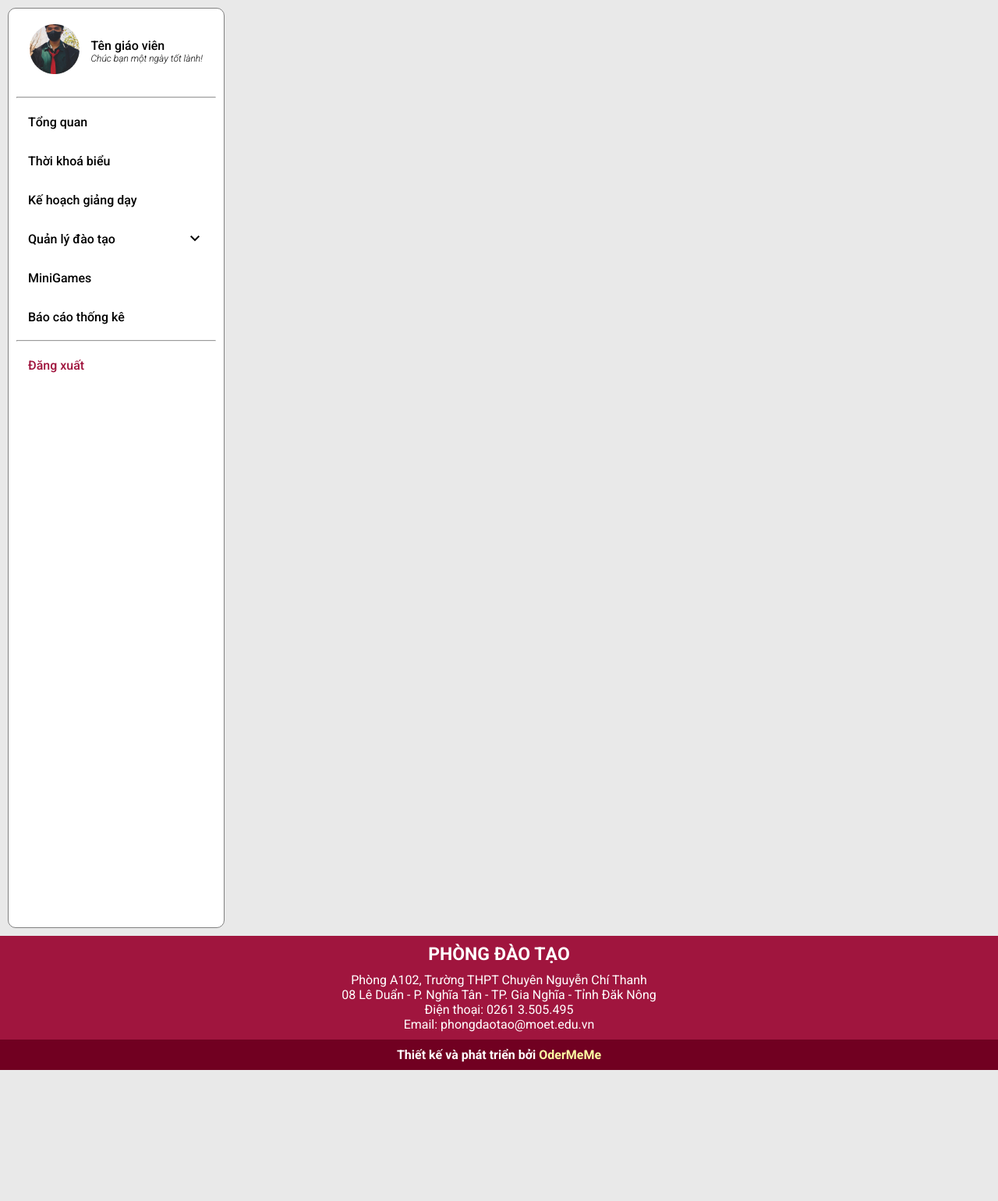
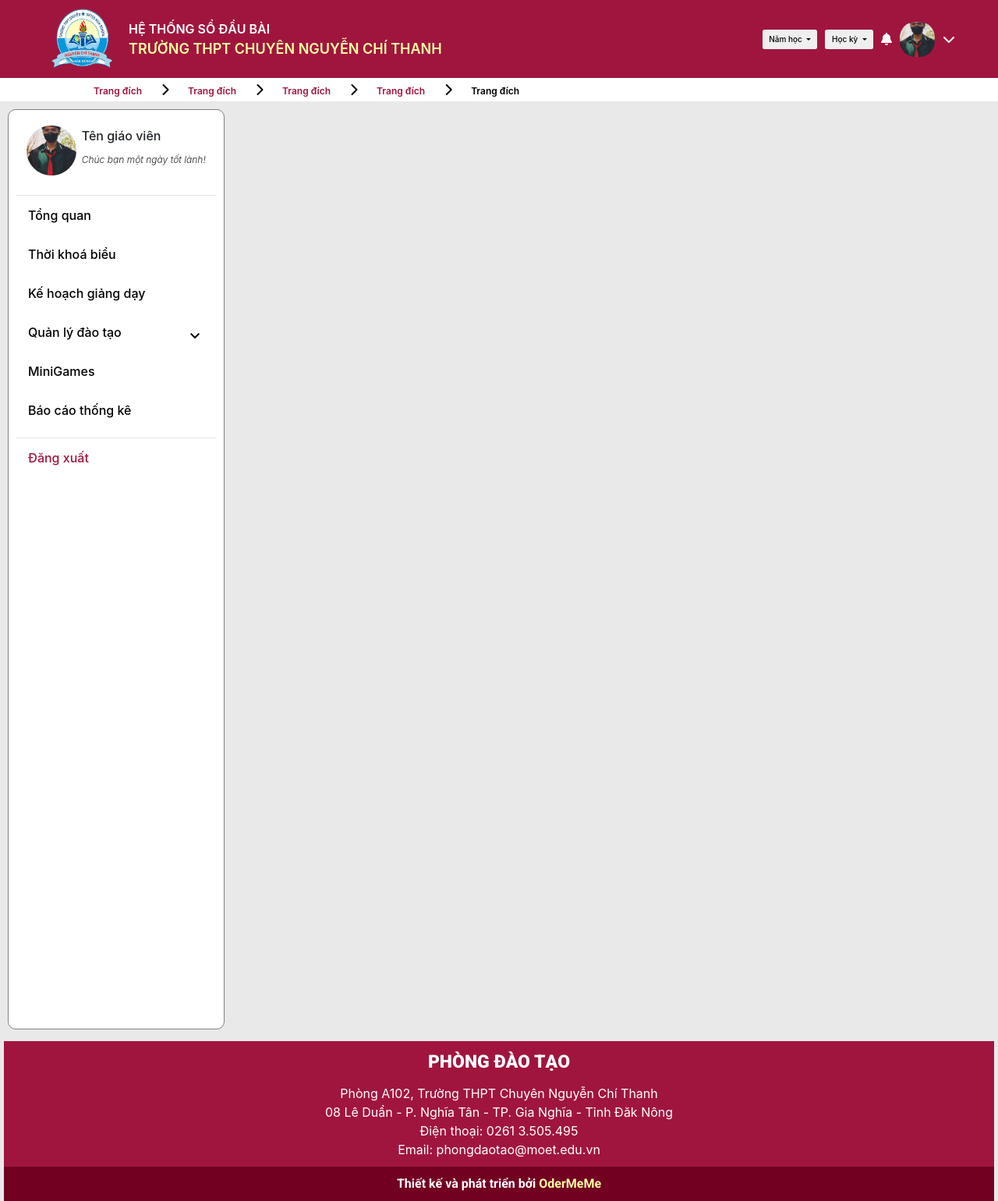
Before and after one commit to DatNguyn/QuanLySoDauBai, a PHP site: page / in a window 1280 px wide. Shown: the whole page at 78% size. Before the commit the page ends 1372 px from the top, so only its background shows below. Run offline with PHP 8.4, Linux system fonts and the light colour scheme; some libraries are stand-ins or nearby versions.

Commit message:
Them dang nhap

```diff
--- /dev/null
+++ b/CSS/footer.css
@@ -0,0 +1,43 @@
+/* footer */
+
+/* Khi bạn thêm class clearfix vào một phần tử cha, phần tử cha không tự động điều chỉnh chiều cao
+của mình để chứa các phần tử con */
+.clearfix::after {
+  content: "";
+  display: block;
+  clear: both;
+}
+
+.footer {
+  width: 100%;
+  height: 204.5px;
+  padding: 5px;
+}
+
+.text1 {
+  text-align: center;
+  font-family: "Roboto", sans-serif;
+  font-weight: 700;
+  font-style: normal;
+  font-size: 23px;
+  padding: 10px 0px;
+  background-color: #a0153e;
+  color: #ffffff;
+}
+
+.text2 {
+  text-align: center;
+  background-color: #a0153e;
+  color: #ffffff;
+  padding: 0px 0px 10px 0px;
+}
+
+.team {
+  text-align: center;
+  font-family: "Roboto", sans-serif;
+  font-weight: 700;
+  font-style: normal;
+  background-color: #710021;
+  color: #ffffff;
+  padding: 10px 0px;
+}
--- /dev/null
+++ b/CSS/header.css
@@ -0,0 +1,112 @@
+/* Css cho header */
+html {
+  font-size: 62.5%; /* 1 rem = 10px */
+  font-family: "Roboto", sans-serif;
+}
+body {
+  background-color: #e9e9e9;
+  font-size: 1.6rem; /* cơ chữ mặc định là 16px */
+}
+
+.header_title {
+  position: absolute;
+  top: 0px;
+  height: 100px;
+  width: 100%;
+  background-color: #a0153e;
+  box-sizing: border-box;
+  display: flex;
+  justify-content: space-between;
+  align-items: center;
+  height: 100px;
+  flex-wrap: nowrap;
+}
+
+.header_title__item {
+  display: inline-block;
+  margin-left: 5px;
+  margin-right: 5px;
+}
+
+.list1:first-child {
+  margin-left: 50px;
+}
+
+#logo_truong {
+  height: 100px;
+  width: 100px;
+}
+
+.list1 {
+  display: flex;
+  align-items: center;
+}
+
+.list2:last-child {
+  margin-right: 50px;
+}
+.list2 {
+  display: flex;
+  align-items: center;
+}
+
+.tenhethong {
+  color: white;
+  font-weight: 600;
+  font-size: 16px;
+}
+.tentruong {
+  color: #fdffa4;
+  font-size: 18px;
+}
+
+.icon {
+  color: white;
+}
+
+#dropdownHocKyButton {
+  font-weight: 550;
+}
+
+#dropdownNamHocButton {
+  font-weight: 550;
+}
+
+#avatar_image {
+  border-radius: 20px;
+}
+
+.nav_bar {
+  position: absolute;
+  top: 100px;
+  background-color: white;
+  width: 100%;
+  height: 30px;
+  display: flex;
+  justify-content: flex-start;
+  align-items: center;
+}
+
+.nav_tree {
+  position: absolute;
+  left: 100px;
+}
+
+.dieuhuong {
+  color: white;
+  font-size: 12px;
+  font-weight: 600;
+  display: inline;
+  margin-left: 20px;
+  margin-right: 20px;
+  color: #a0153e;
+}
+
+.dieuhuong:last-child {
+  color: black;
+}
+
+.icon_dieu_huong {
+  color: black;
+}
+/* Hết css cho header  */
--- a/style.css
+++ b/CSS/menu.css
@@ -1,29 +1,7 @@
-/* reset css */
-* {
-  margin: 0;
-  padding: 0;
-  box-sizing: border-box;
-}
-html {
-  font-size: 62.5%; /* 1 rem = 10px */
-  font-family: "Roboto", sans-serif;
-}
-body {
-  background-color: #e9e9e9;
-  font-size: 1.6rem; /* cơ chữ mặc định là 16px */
-}
-
-/* Khi bạn thêm class clearfix vào một phần tử cha, phần tử cha không tự động điều chỉnh chiều cao
-của mình để chứa các phần tử con */
-.clearfix::after {
-  content: "";
-  display: block;
-  clear: both;
-}
-
 .main {
   max-width: 1980px;
   margin: 0 auto;
+  margin-top: 130px;
   padding: 10px;
 }
 
@@ -115,11 +93,10 @@ của mình để chứa các phần tử con */
   background-color: #ffffff;
 }
 
-
 /* footer */
 .footer {
   max-width: 1980px;
-  height: 30rem;
+  height: 204.5px;
   margin: 0 auto;
 }
 
--- a/index.html
+++ b/index.html
@@ -16,10 +16,123 @@
       rel="stylesheet"
       href="https://fonts.googleapis.com/css2?family=Material+Symbols+Outlined:opsz,wght,FILL,GRAD@24,400,0,0"
     />
+    <!-- bootstrap -->
+    <link
+      rel="stylesheet"
+      href="https://cdn.jsdelivr.net/npm/bootstrap@4.0.0/dist/css/bootstrap.min.css"
+      integrity="sha384-Gn5384xqQ1aoWXA+058RXPxPg6fy4IWvTNh0E263XmFcJlSAwiGgFAW/dAiS6JXm"
+      crossorigin="anonymous"
+    />
+
+    <!-- link icon -->
+    <script
+      src="https://kit.fontawesome.com/b2fc9cc4db.js"
+      crossorigin="anonymous"
+    ></script>
+
+    <!-- reset css -->
+    <link
+      rel="stylesheet"
+      href="https://cdnjs.cloudflare.com/ajax/libs/normalize/8.0.1/normalize.min.css"
+    />
+
     <!-- link css -->
-    <link rel="stylesheet" href="style.css" />
+    <link rel="stylesheet" href="/CSS/header.css" />
+    <link rel="stylesheet" href="/CSS/menu.css" />
+    <link rel="stylesheet" href="/CSS/footer.css" />
   </head>
   <body>
+    <!-- HEADER -->
+    <header class="header">
+      <nav class="header_title">
+        <div class="header_list list1">
+          <div class="header_title__item">
+            <img id="logo_truong" src="images/image.png" alt="Logo trường" />
+          </div>
+          <div class="header_title__item">
+            <div class="tenhethong">
+              HỆ THỐNG SỔ ĐẦU BÀI <br />
+              <span class="tentruong">TRƯỜNG THPT CHUYÊN NGUYỄN CHÍ THANH</span>
+            </div>
+          </div>
+        </div>
+
+        <div class="header_list list2">
+          <div class="header_title__item">
+            <div class="dropdown">
+              <button
+                class="btn dropdown-toggle"
+                type="button"
+                id="dropdownNamHocButton"
+                data-toggle="dropdown"
+                aria-haspopup="true"
+                aria-expanded="false"
+              >
+                Năm học
+              </button>
+
+              <div
+                class="dropdown-menu dropdown-menu-right"
+                aria-labelledby="dropdownNamHocButton"
+              >
+                <a class="dropdown-item" href="#">Năm học 2021-2022</a>
+                <a class="dropdown-item" href="#">Năm học 2022-2023</a>
+                <a class="dropdown-item" href="#">Năm học 2023-2024</a>
+              </div>
+            </div>
+          </div>
+          <div class="header_title__item">
+            <div class="dropdown">
+              <button
+                class="btn dropdown-toggle"
+                type="button"
+                id="dropdownHocKyButton"
+                data-toggle="dropdown"
+                aria-haspopup="true"
+                aria-expanded="false"
+              >
+                Học kỳ
+              </button>
+              <div class="dropdown-menu" aria-labelledby="dropdownHocKyButton">
+                <a class="dropdown-item" href="#">Học kỳ I</a>
+                <a class="dropdown-item" href="#">Học kỳ II</a>
+              </div>
+            </div>
+          </div>
+
+          <div class="header_title__item">
+            <i class="icon fa-solid fa-bell"></i>
+          </div>
+
+          <div class="header_title__item">
+            <img
+              id="avatar_image"
+              src="images/avatar.png"
+              alt="avatar"
+              width="45px"
+            />
+          </div>
+
+          <div class="icon header_title__item">
+            <i class="fa-solid fa-chevron-down"></i>
+          </div>
+        </div>
+      </nav>
+      <nav class="nav_bar">
+        <div class="nav_tree">
+          <div class="dieuhuong trangtruoc">Trang đích</div>
+          <i class="icon_dieu_huong fa-solid fa-chevron-right"></i>
+          <div class="dieuhuong trangtruoc">Trang đích</div>
+          <i class="icon_dieu_huong fa-solid fa-chevron-right"></i>
+          <div class="dieuhuong trangtruoc">Trang đích</div>
+          <i class="icon_dieu_huong fa-solid fa-chevron-right"></i>
+          <div class="dieuhuong trangtruoc">Trang đích</div>
+          <i class="icon_dieu_huong fa-solid fa-chevron-right"></i>
+          <div class="dieuhuong hientai">Trang đích</div>
+        </div>
+      </nav>
+    </header>
+
     <div class="main">
       <div class="menu">
         <div class="account">
@@ -80,9 +193,10 @@
       </div>
     </div>
 
-    <div class="footer" class="clearfix">
-      <p class="text1"><strong>PHÒNG ĐÀO TẠO</strong></p>
-      <p class="text2">
+    <!-- FOOTER -->
+    <footer class="footer clearfix">
+      <div class="text1"><strong>PHÒNG ĐÀO TẠO</strong></div>
+      <div class="text2">
         Phòng A102, Trường THPT Chuyên Nguyễn Chí Thanh<br />
         08 Lê Duẩn - P. Nghĩa Tân - TP. Gia Nghĩa - Tỉnh Đăk Nông <br />
         Điện thoại: 0261 3.505.495 <br />
@@ -93,13 +207,29 @@
           style="text-decoration: none; color: #ffffff"
           >phongdaotao@moet.edu.vn</a
         >
-      </p>
-      <p class="team">
+      </div>
+      <div class="team">
         Thiết kế và phát triển bởi
         <span style="color: #fdffa4">OderMeMe</span>
-      </p>
-    </div>
+      </div>
+    </footer>
 
-    <script src="index.js"></script>
+    <script
+      src="https://code.jquery.com/jquery-3.2.1.slim.min.js"
+      integrity="sha384-KJ3o2DKtIkvYIK3UENzmM7KCkRr/rE9/Qpg6aAZGJwFDMVNA/GpGFF93hXpG5KkN"
+      crossorigin="anonymous"
+    ></script>
+    <script
+      src="https://cdn.jsdelivr.net/npm/popper.js@1.12.9/dist/umd/popper.min.js"
+      integrity="sha384-ApNbgh9B+Y1QKtv3Rn7W3mgPxhU9K/ScQsAP7hUibX39j7fakFPskvXusvfa0b4Q"
+      crossorigin="anonymous"
+    ></script>
+
+    <script
+      src="https://cdn.jsdelivr.net/npm/bootstrap@4.0.0/dist/js/bootstrap.min.js"
+      integrity="sha384-JZR6Spejh4U02d8jOt6vLEHfe/JQGiRRSQQxSfFWpi1MquVdAyjUar5+76PVCmYl"
+      crossorigin="anonymous"
+    ></script>
+    <script src="javascript/index.js"></script>
   </body>
 </html>
```
Also changed, not shown: CSS/login.css (added, +131 -0 lines), javascript/login.js (added, +9 -0 lines), login.html (added, +90 -0 lines), images/avatar.png (added), images/image.png (added), javascript/index.js (renamed from index.js).
